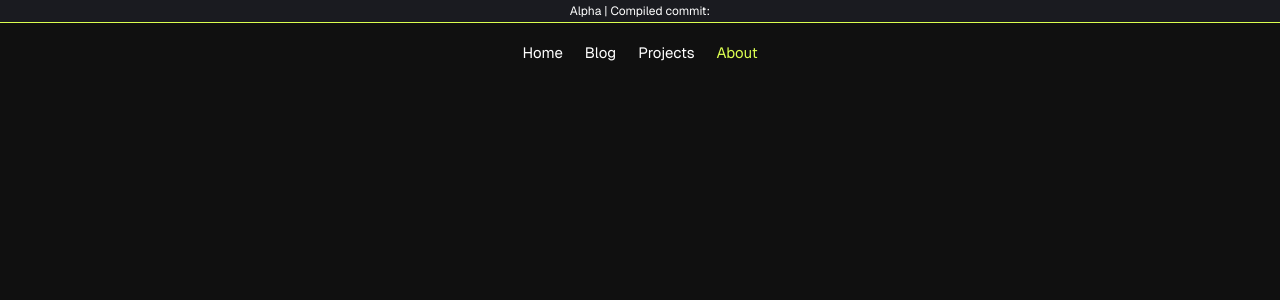
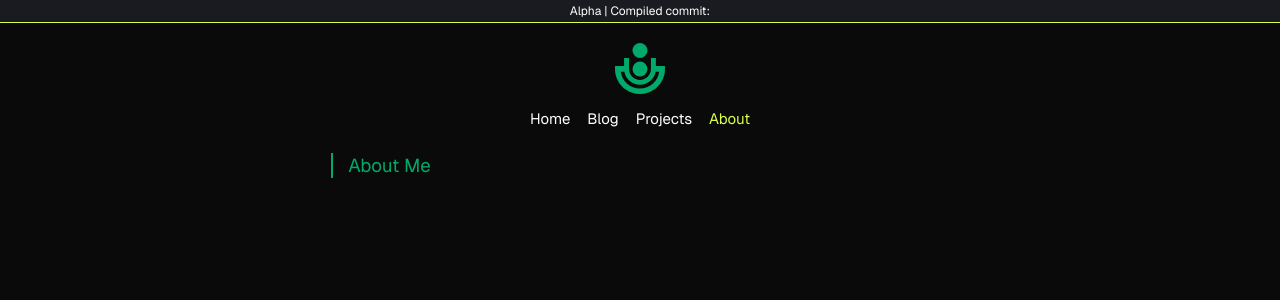
Before and after one commit to ericarthurc/ericarthurc.com, a SvelteKit app: page /about in a window 1280 px wide. Shown: the top 300 px of the page. Built offline with nearby package versions, Linux system fonts and the light colour scheme.

Commit message:
22:02 11-13

```diff
--- a/src/components/Navbar.svelte
+++ b/src/components/Navbar.svelte
@@ -3,6 +3,34 @@
 </script>
 
 <header>
+	<div class="header-logo">
+		<svg
+			id="symbol"
+			width="100%"
+			height="100%"
+			viewBox="0 0 656 670"
+			version="1.1"
+			xmlns="http://www.w3.org/2000/svg"
+			xmlns:xlink="http://www.w3.org/1999/xlink"
+			xml:space="preserve"
+			style="fill-rule:evenodd;clip-rule:evenodd;stroke-linejoin:round;stroke-miterlimit:2;"
+		>
+			<g transform="matrix(1,0,0,1,-172.267,-165.25)">
+				<g transform="matrix(1,0,0,1,-7.10543e-14,6.25)">
+					<g transform="matrix(0.984925,0,0,0.984925,5.07538,11.2613)">
+						<circle cx="502.5" cy="249.5" r="99.5" style="fill:rgb(0,170,107);" />
+					</g>
+					<g transform="matrix(0.984925,0,0,0.984925,5.07538,254.261)">
+						<circle cx="502.5" cy="249.5" r="99.5" style="fill:rgb(0,170,107);" />
+					</g>
+					<path
+						d="M291.345,462L172.267,462L172.267,500.767C172.267,681.648 319.119,828.5 500,828.5C680.881,828.5 827.733,681.648 827.733,500.767L827.733,462L708.655,462L708.655,355L643.655,355L643.655,499.345C643.655,578.63 579.285,643 500,643C420.715,643 356.345,578.63 356.345,499.345L356.345,355L291.345,355L291.345,462ZM705.075,536C686.922,632.723 601.951,706 500,706C398.049,706 313.078,632.723 294.925,536L247.99,536C264.511,660.394 371.121,756.5 500,756.5C628.879,756.5 735.489,660.394 752.01,536L705.075,536Z"
+						style="fill:rgb(0,170,107);"
+					/>
+				</g>
+			</g>
+		</svg>
+	</div>
 	<div class="nav-container">
 		<nav class="nav">
 			<div class="nav-links">
--- a/src/routes/(app)/about/+page.svelte
+++ b/src/routes/(app)/about/+page.svelte
@@ -1 +1,11 @@
+<div style="border-left: 2px solid var(--c-green4); padding-left: 15px; margin-bottom: 20px;">
+	<h3
+		style="	margin: 0;
+		font-weight: 300;
+		color: var(--c-green4);"
+	>
+		About Me
+	</h3>
+</div>
+
 <div class="about-layout"></div>
--- a/src/styles/layouts/_blog_layout.scss
+++ b/src/styles/layouts/_blog_layout.scss
@@ -3,7 +3,7 @@
 	margin-left: auto;
 	margin-right: auto;
 	padding: 0 4% 0 4%;
-	color: var(--c-white1);
+	color: var(--c-gray1);
 }
 
 .post-content-container {
@@ -12,15 +12,21 @@
 	font-size: 18px;
 
 	h1 {
+		border-left: 2px solid var(--c-purple1);
+		padding-left: 15px;
 		color: var(--c-purple1);
 	}
 
 	h2 {
+		border-left: 2px solid var(--c-green3);
+		padding-left: 15px;
 		color: var(--c-green3);
 	}
 
 	h3,
 	h4 {
+		border-left: 2px solid var(--c-green1);
+		padding-left: 15px;
 		color: var(--c-green1);
 	}
 
--- a/src/styles/main.scss
+++ b/src/styles/main.scss
@@ -7,10 +7,10 @@
 @use './components/code_block';
 
 :root {
-	--c-dark: #101010;
+	--c-dark: #0a0a0a;
 	--c-light: #ffffff;
 	--c-white1: #ffffff;
-	--c-grey1: #d4d3d8;
+	--c-grey1: #d4d4d4;
 	--c-grey2: #8c8a91;
 	--c-black1: #0e0e0e;
 	--c-black2: #161616;
@@ -36,6 +36,7 @@ html {
 
 body {
 	min-height: 100vh;
+	color: var(--c-grey1);
 	margin: 0;
 	padding: 0;
 	-webkit-font-smoothing: antialiased;
@@ -56,41 +57,20 @@ body {
 }
 
 header {
-	padding-top: 30px;
+	margin-top: 30px;
+	margin-bottom: 25px;
 }
 
 .header-logo {
 	display: grid;
 	justify-items: center;
-	padding-bottom: 10px;
-	height: 100px;
+	padding-bottom: 15px;
 	align-items: center;
-
-	#rings {
-		width: 100px;
-		height: 100px;
-		position: absolute;
-		animation: spin 20s linear infinite;
-		fill: #ffffff;
-	}
 
 	#symbol {
 		width: 50px;
-		height: 50px;
+		height: auto;
 	}
-
-	@keyframes spin {
-		100% {
-			transform: rotate(360deg);
-		}
-	}
-}
-
-.main-layout {
-	max-width: 42rem;
-	margin-left: auto;
-	margin-right: auto;
-	padding: 0 4% 0 4%;
 }
 
 .nav-container {
@@ -100,21 +80,6 @@ header {
 			justify-self: center;
 			justify-items: center;
 			align-items: center;
-		}
-
-		.nav-link-box {
-			display: grid;
-			gap: 5px;
-			justify-items: center;
-
-			.link-logo {
-				height: 27px;
-				width: 27px;
-
-				&:hover {
-					cursor: pointer;
-				}
-			}
 		}
 
 		.nav-logo-container {
@@ -129,7 +94,7 @@ header {
 			font-weight: 500;
 
 			&:not(:last-child) {
-				margin-right: 22px;
+				margin-right: 17px;
 			}
 
 			&.active {
@@ -139,13 +104,49 @@ header {
 	}
 }
 
+.main-layout {
+	max-width: 45rem;
+	margin-left: auto;
+	margin-right: auto;
+	padding: 0 4% 0 4%;
+}
+
+.post-list-featured {
+	margin-bottom: 20px;
+	border-left: 2px solid var(--c-green3);
+	padding-left: 15px;
+
+	h4 {
+		margin: 0;
+		margin-bottom: 15px;
+		font-weight: 300;
+		color: var(--c-green3);
+	}
+}
+
+.post-list-non-featured {
+	border-left: 2px solid var(--c-purple1);
+	padding-left: 15px;
+
+	h4 {
+		margin: 0;
+		margin-bottom: 15px;
+		font-weight: 300;
+		color: var(--c-purple1);
+	}
+}
+
 .post-list {
 	display: grid;
 	list-style-type: none;
 	padding: 0;
+	margin: 0;
 
 	.post-listing {
-		margin-bottom: 30px;
+		&:not(:last-child) {
+			margin-bottom: 30px;
+		}
+
 		line-height: 1;
 
 		&.featured {
```
Also changed, not shown: src/routes/(app)/+page.svelte (+36 -10 lines), src/routes/(app)/blog/+page.svelte (+34 -5 lines), src/routes/(app)/projects/+page.svelte (+10 -0 lines), src/routes/(blog)/blog/[slug]/+page.svelte (+0 -18 lines).
